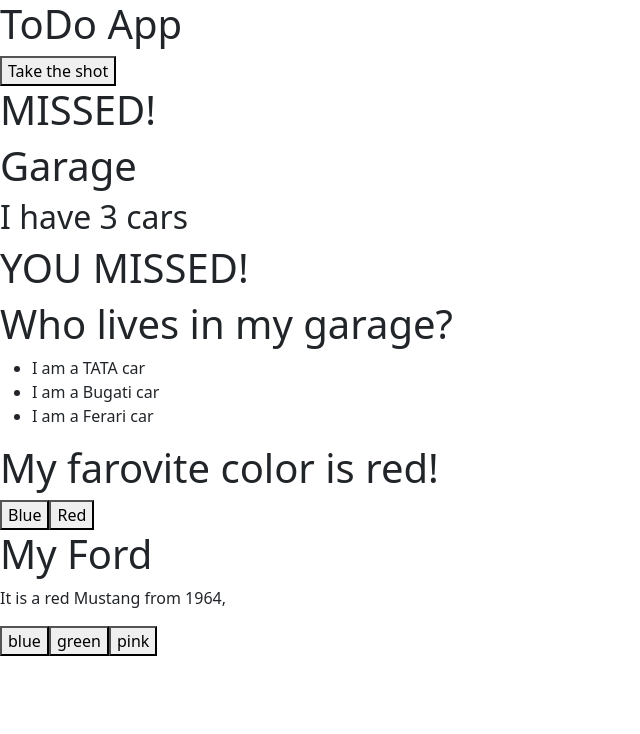
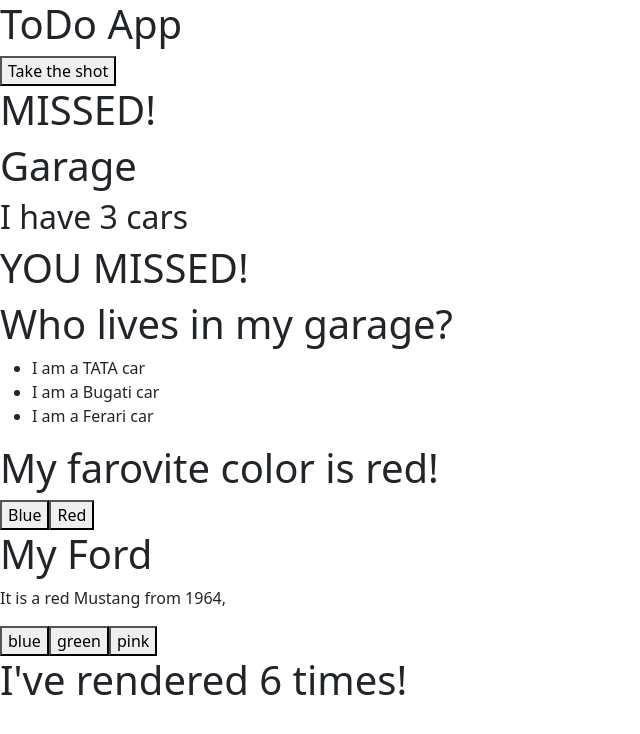
Before and after one commit to balkrishnaray/TO-DO-APP, a React (Create React App) app in the folder client/: page / in a window 1280 px wide. Shown: the top 734 px of the page, without its empty margins (0-640 px from the left). Built offline with nearby package versions, Linux system fonts and the light colour scheme.

Commit message:
use effect hook

```diff
--- a/client/src/App.js
+++ b/client/src/App.js
@@ -6,6 +6,7 @@
 import Garages from "./components/List";
 import FavoriteColor from "./components/Hooks";
 import Car from "./components/objArray";
+import Timer from "./components/useEffect";
 
 function App() {
   const cars = ["Ford", "BMW", "Audi"];
@@ -20,6 +21,7 @@
       <Garages brand={cars} />
       <FavoriteColor />
       <Car />
+      <Timer />
     </>
   );
 }
--- /dev/null
+++ b/client/src/components/useEffect.js
@@ -0,0 +1,15 @@
+import { useState, useEffect } from "react";
+
+function Timer() {
+  const [count, setCount] = useState(0);
+
+  useEffect(() => {
+    setTimeout(() => {
+      setCount((count) => count + 1);
+    }, 1000);
+  });
+
+  return <h1>I've rendered {count} times!</h1>;
+}
+
+export default Timer;
```
